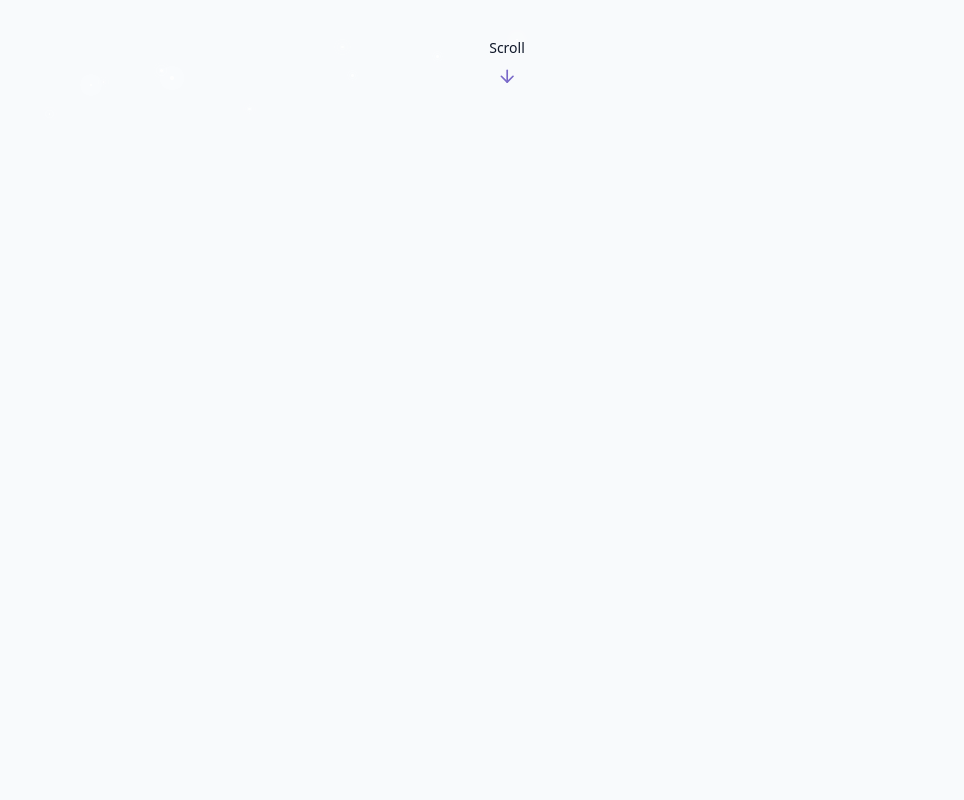
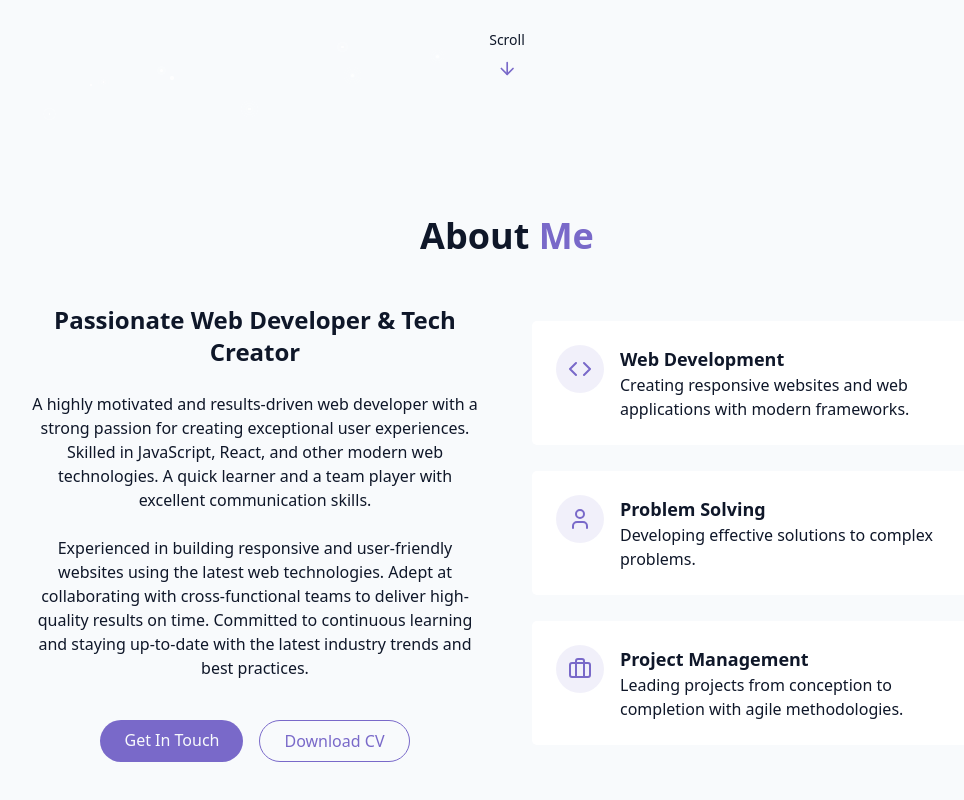
Before and after one commit to Reddy076/Portfolio, a React (Vite) app in the folder Portfolio/: page / in a window 1280 px wide. Shown: the part 680-1480 px from the top of the page, without its empty margins (133-1097 px from the left). Before the commit the page ends 800 px from the top, so only its background shows below. Built offline with nearby package versions, Linux system fonts and the light colour scheme.

Commit message:
completed the About me section and added a CV to download

```diff
--- a/Portfolio/src/Components/AboutSection.jsx
+++ b/Portfolio/src/Components/AboutSection.jsx
@@ -1,8 +1,98 @@
+import { Briefcase, Code, User } from "lucide-react";
 
-export default function AboutSection() {
+export const AboutSection = () => {
   return (
-    <div>
+    <section id="about" className="py-24 px-4 relative">
+      {" "}
+      <div className="container mx-auto max-w-5xl">
+        <h2 className="text-3xl md:text-4xl font-bold mb-12 text-center">
+          About <span className="text-primary"> Me</span>
+        </h2>
 
-    </div>
-  )
-}
+        <div className="grid grid-cols-1 md:grid-cols-2 gap-12 items-center">
+          <div className="space-y-6">
+            <h3 className="text-2xl font-semibold">
+              Passionate Web Developer & Tech Creator
+            </h3>
+
+            <p className="text-muted-foreground">
+              A highly motivated and results-driven web developer with a strong
+              passion for creating exceptional user experiences. Skilled in
+              JavaScript, React, and other modern web technologies. A quick
+              learner and a team player with excellent communication skills.
+            </p>
+
+            <p className="text-muted-foreground">
+              Experienced in building responsive and user-friendly websites using
+              the latest web technologies. Adept at collaborating with cross-functional
+              teams to deliver high-quality results on time. Committed to continuous
+              learning and staying up-to-date with the latest industry trends and
+              best practices.
+            </p>
+
+            <div className="flex flex-col sm:flex-row gap-4 pt-4 justify-center">
+              <a href="#contact" className="cosmic-button">
+                {" "}
+                Get In Touch
+              </a>
+
+              <a
+                href="Dasthagiri_Reddy.pdf"
+                download="Dasthagiri_Reddy.pdf"
+                className="px-6 py-2 rounded-full border border-primary text-primary hover:bg-primary/10 transition-colors duration-300"
+              >
+                Download CV
+              </a>
+            </div>
+          </div>
+
+          <div className="grid grid-cols-1 gap-6">
+            <div className="gradient-border p-6 card-hover">
+              <div className="flex items-start gap-4">
+                <div className="p-3 rounded-full bg-primary/10">
+                  <Code className="h-6 w-6 text-primary" />
+                </div>
+                <div className="text-left">
+                  <h4 className="font-semibold text-lg"> Web Development</h4>
+                  <p className="text-muted-foreground">
+                    Creating responsive websites and web applications with
+                    modern frameworks.
+                  </p>
+                </div>
+              </div>
+            </div>
+            <div className="gradient-border p-6 card-hover">
+              <div className="flex items-start gap-4">
+                <div className="p-3 rounded-full bg-primary/10">
+                  <User className="h-6 w-6 text-primary" />
+                </div>
+                <div className="text-left">
+                  <h4 className="font-semibold text-lg">Problem Solving</h4>
+                  <p className="text-muted-foreground">
+                    Developing effective solutions to complex problems.
+                  </p>
+                </div>
+              </div>
+            </div>
+            <div className="gradient-border p-6 card-hover">
+              <div className="flex items-start gap-4">
+                <div className="p-3 rounded-full bg-primary/10">
+                  <Briefcase className="h-6 w-6 text-primary" />
+                </div>
+
+                <div className="text-left">
+                  <h4 className="font-semibold text-lg">Project Management</h4>
+                  <p className="text-muted-foreground">
+                    Leading projects from conception to completion with agile
+                    methodologies.
+                  </p>
+                </div>
+              </div>
+            </div>
+          </div>
+        </div>
+      </div>
+    </section>
+  );
+};
+export default AboutSection;
```
Also changed, not shown: 1 other file (tests, documents, lock files or other folders).
